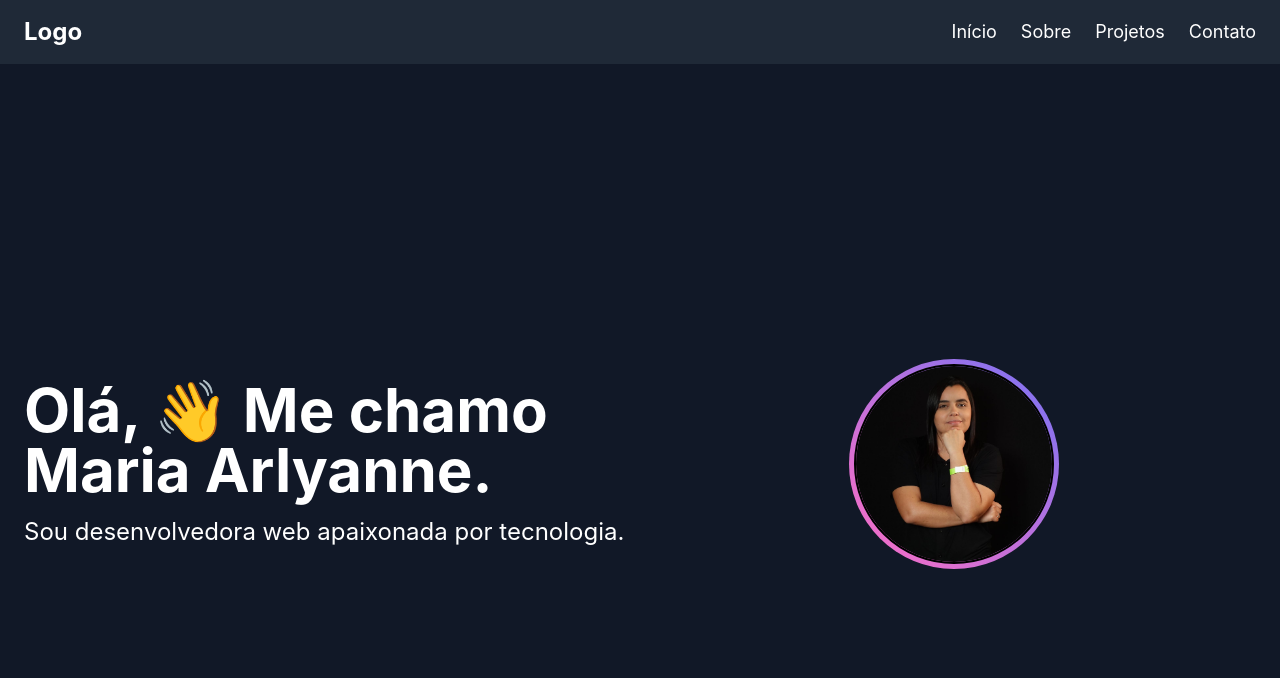
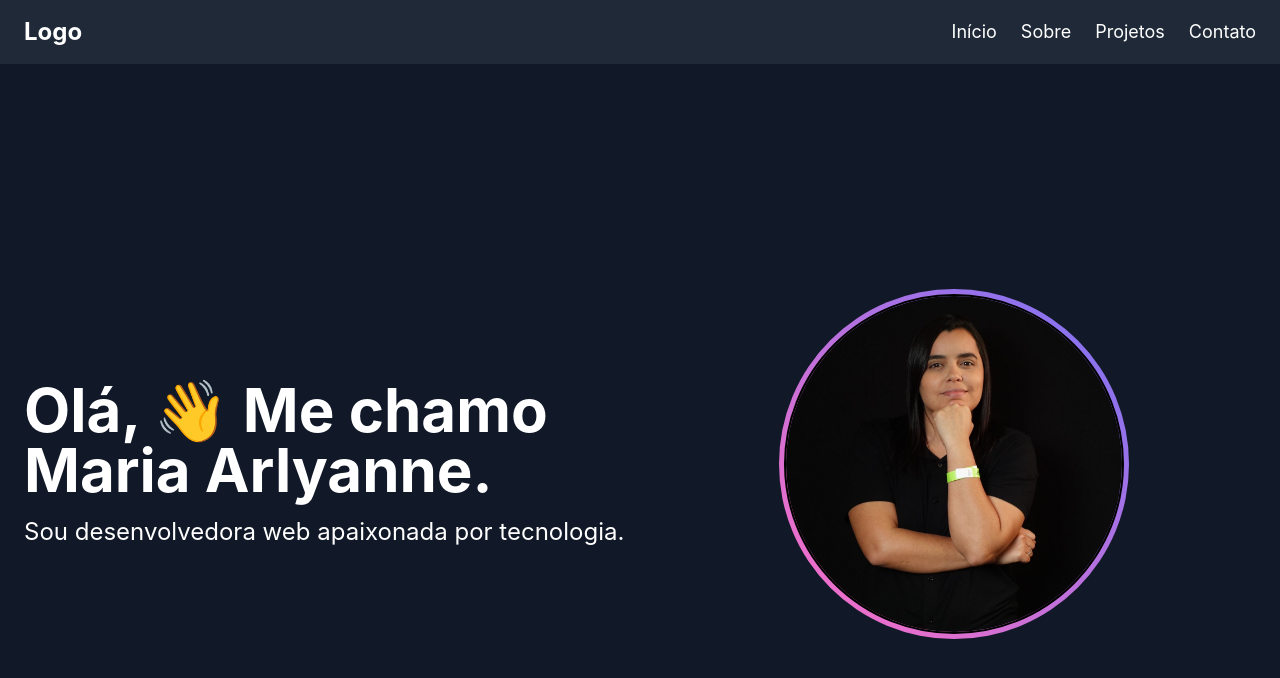
Before and after one commit to arlyanne/portfolio, a React (Create React App) app: page / in a window 1280 px wide. Shown: the top 678 px of the page. Built offline with nearby package versions, Linux system fonts and the light colour scheme.

Commit message:
alterando tamanho imagem

```diff
--- a/src/components/Avatar/Avatar.module.css
+++ b/src/components/Avatar/Avatar.module.css
@@ -1,6 +1,6 @@
 .avatar-container {
-    width: 210px; /* Ajuste o tamanho conforme necessário */
-    height: 210px;
+    width: 350px; /* Ajuste o tamanho conforme necessário */
+    height: 350px;
     background: linear-gradient(45deg, #ff6ec4, #7873f5); /* Gradiente */
     border-radius: 50%; /* Torna o contorno circular */
     display: flex;
```
